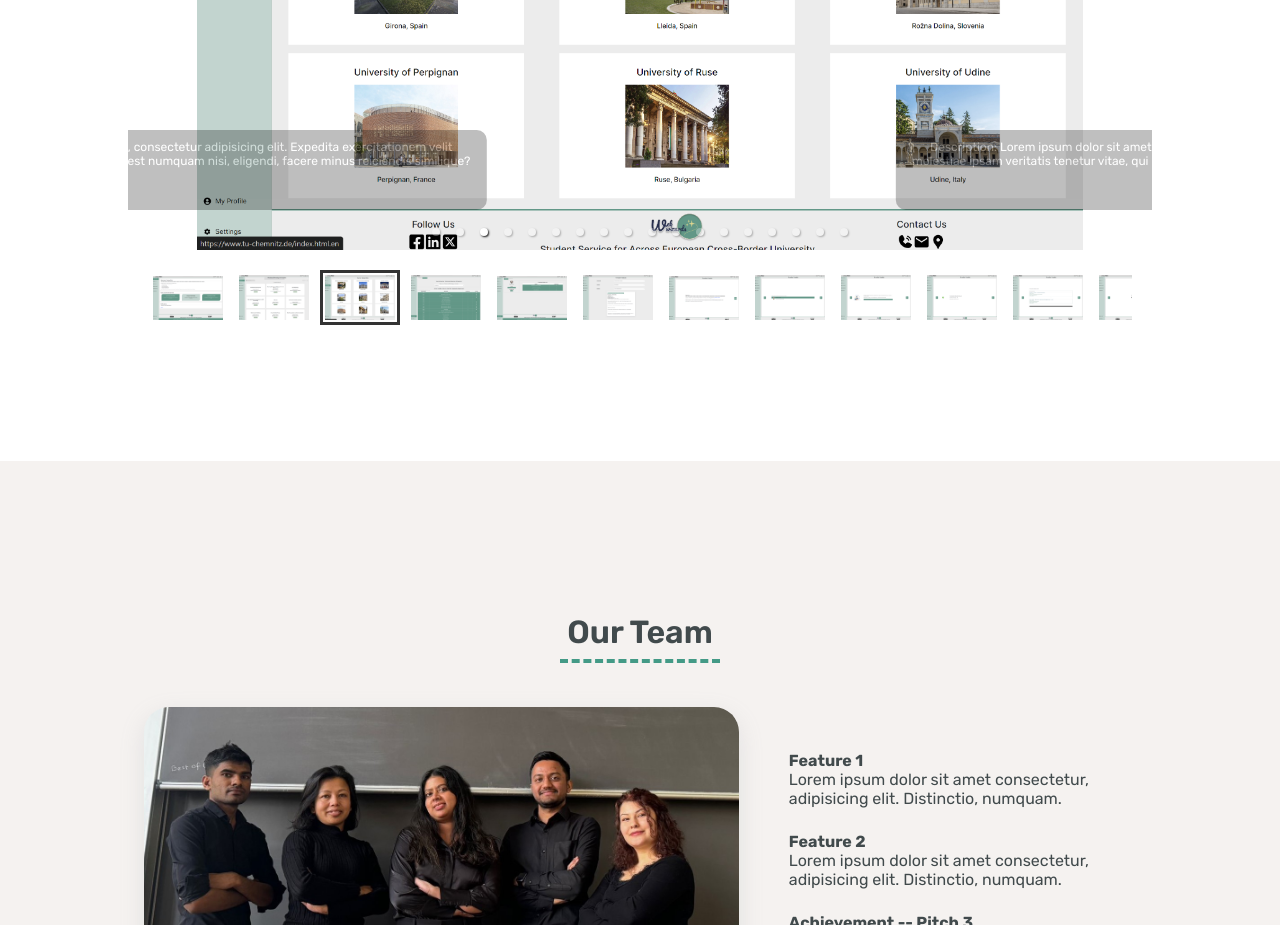
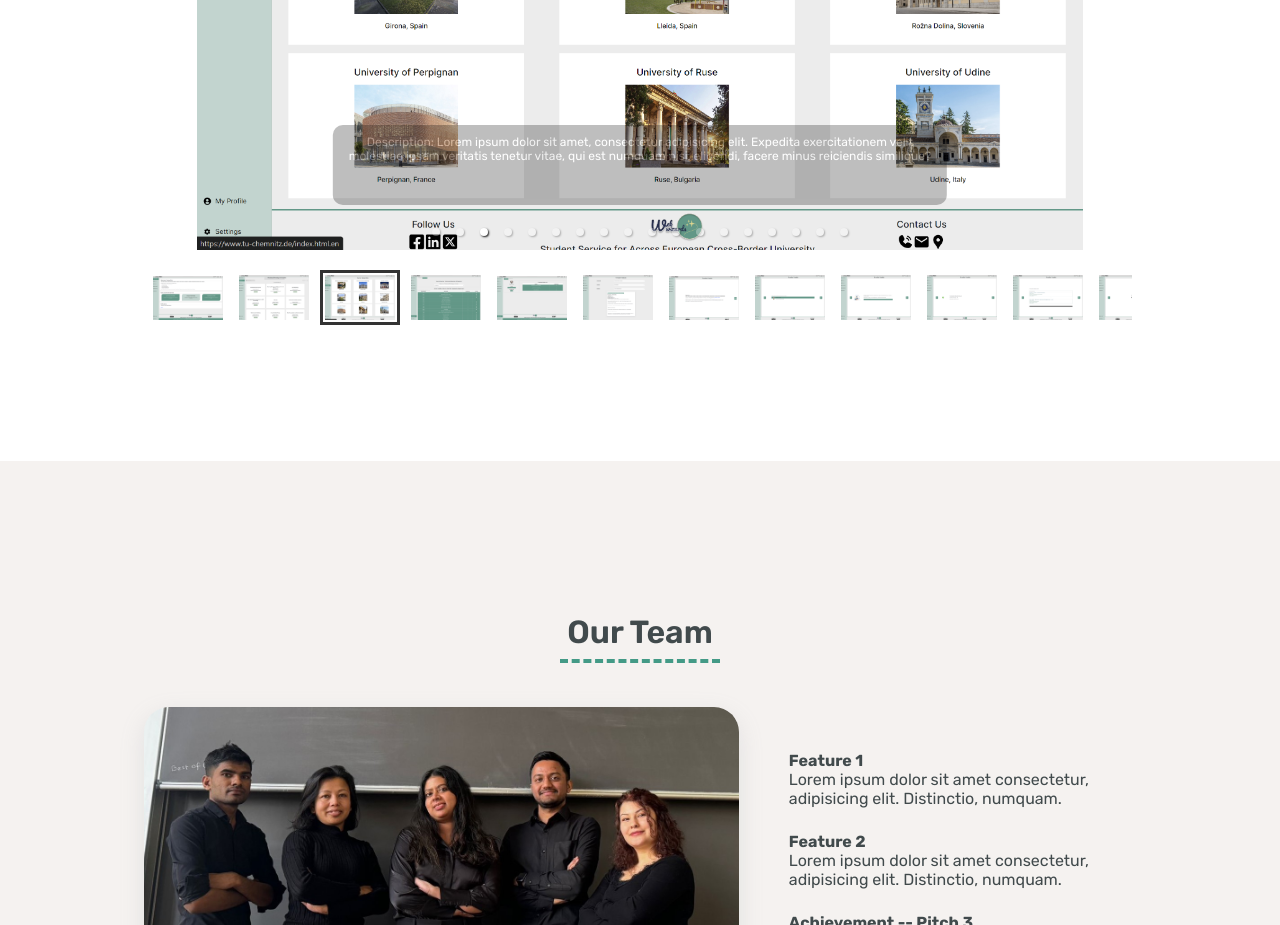
Before and after one commit to saroj2053/web-wizards, a React (Vite) app: page / in a window 1280 px wide. Shown: the part 3840-4765 px from the top of the page. Built offline with nearby package versions, Linux system fonts and the light colour scheme.

Commit message:
campus flow images renaming

```diff
--- a/src/components/ProjectCarousel/ProjectCarousel.css
+++ b/src/components/ProjectCarousel/ProjectCarousel.css
@@ -43,5 +43,6 @@
 .carousel .slide .legend {
   width: 60%;
   height: 10vh;
-  transform: translate(-50%)
+  margin-left: 0px;
+  transform: translate(-50%, -5px);
 }
```
Also changed, not shown: src/components/ProjectCarousel/ProjectCarousel.jsx (+18 -18 lines).
